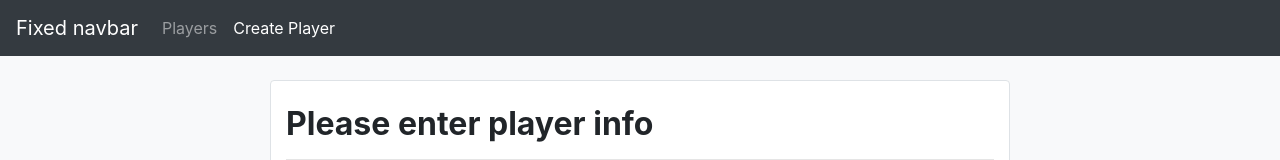
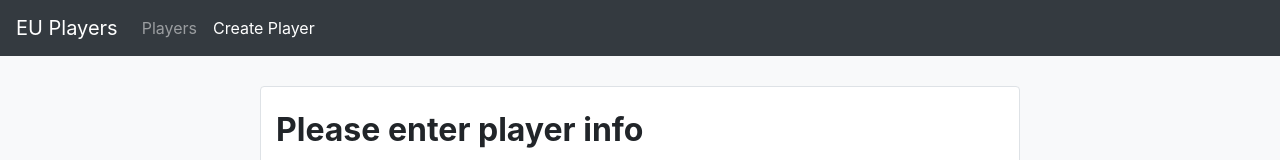
Before and after one commit to CarlosCabreraGentile/angular6-league-form, an Angular app: page /user/create in a window 1280 px wide. Shown: the top 160 px of the page. Built offline with nearby package versions, Linux system fonts and the light colour scheme; no server answers.

Commit message:
footer at the bottom of the app

```diff
--- a/src/app/detail-player/detail-player.component.html
+++ b/src/app/detail-player/detail-player.component.html
@@ -1,6 +1,6 @@
 <div class="container detail-mt">
   <div class="row">
-    <div class="col mb-5 bg-white rounded border">
+    <div class="col bg-white rounded border">
       <h2 class="mt-4 font-weight-bold">Player Details</h2>
       <hr>
       <div class="mt-3">
--- a/src/app/form-player/form-player.component.css
+++ b/src/app/form-player/form-player.component.css
@@ -1,7 +1,3 @@
-.add-center{
+.add-center {
     text-align: center;
 }
-
-.form-mt{
-    margin-top: 80px;
-}
--- a/src/app/form-player/form-player.component.html
+++ b/src/app/form-player/form-player.component.html
@@ -1,4 +1,4 @@
-<div class="container form-mt">
+<div class="container">
   <div class="row">
     <div class="col-md-8 offset-md-2 pb-5 bg-white rounded border">
         <h2 class="mt-4 font-weight-bold">Please enter player info</h2>
--- a/src/app/layouts/main-layout/main-layout.component.css
+++ b/src/app/layouts/main-layout/main-layout.component.css
@@ -18,8 +18,8 @@ html {
     margin-bottom: 60px;
   }
   .footer {
-    /* position: absolute; */
-    bottom: 0;
+    /* position: absolute;
+    bottom: 0; */
     width: 100%;
     /* Set the fixed height of the footer here */
     height: 60px;
@@ -36,7 +36,13 @@ html {
     padding: 60px 15px 0;
   }
 
-  .footer > .container {
+  main {
+    margin-top: 56px;
+    padding: 30px 0;
+    min-height: calc(100vh - 116px);
+  }
+
+  .footer {
     padding-right: 15px;
     padding-left: 15px;
     text-align: center;
@@ -45,7 +51,3 @@ html {
   code {
     font-size: 80%;
   }
-
-  .footer-bottom {
-    position: absolute;
-  }
--- a/src/app/layouts/main-layout/main-layout.component.html
+++ b/src/app/layouts/main-layout/main-layout.component.html
@@ -1,7 +1,7 @@
 <header>
   <!-- Fixed navbar -->
   <nav class="navbar navbar-expand-md navbar-dark fixed-top bg-dark">
-      <a class="navbar-brand" href="#">Fixed navbar</a>
+      <a class="navbar-brand" routerLink="/home">EU Players</a>
       <button class="navbar-toggler" type="button" data-toggle="collapse" data-target="#navbarCollapse" aria-controls="navbarCollapse"
           aria-expanded="false" aria-label="Toggle navigation">
           <span class="navbar-toggler-icon"></span>
@@ -25,7 +25,7 @@
   </router-outlet>
 </main>
 
-<footer class="footer footer-bottom">
+<footer class="footer">
   <div class="container">
       <span class="text-muted">Europe League Players | 2018</span>
   </div>
--- a/src/app/row/row.component.css
+++ b/src/app/row/row.component.css
@@ -22,7 +22,3 @@
 .light-blue-backdrop {
     background-color: #5cb3fd;
 }
-
-.row-mt{
-    margin-top: 80px;
-}
--- a/src/app/row/row.component.html
+++ b/src/app/row/row.component.html
@@ -1,6 +1,6 @@
-<div class="container row-mt">
+<div class="container">
   <div class="row">
-    <div class="col mb-5 bg-white rounded border">
+    <div class="col bg-white rounded border">
       <h3 class="mt-4 font-weight-bold">Team Details</h3>
       <div class="col-3 offset-9 add-right">
         <button type="button" class="btn btn-warning" (click)="createPlayer()">Add player</button>
```
